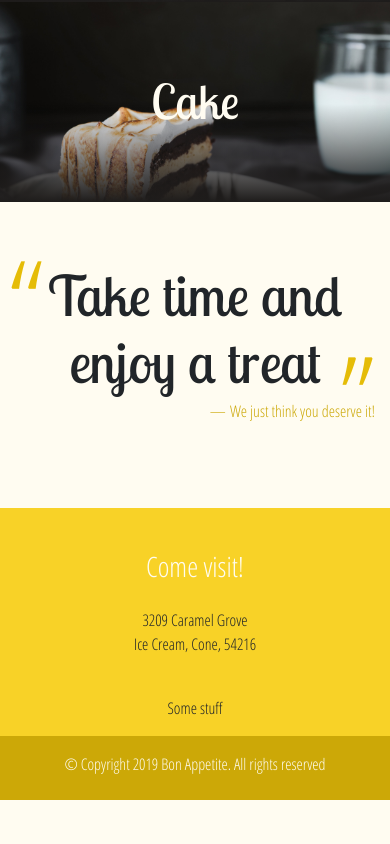
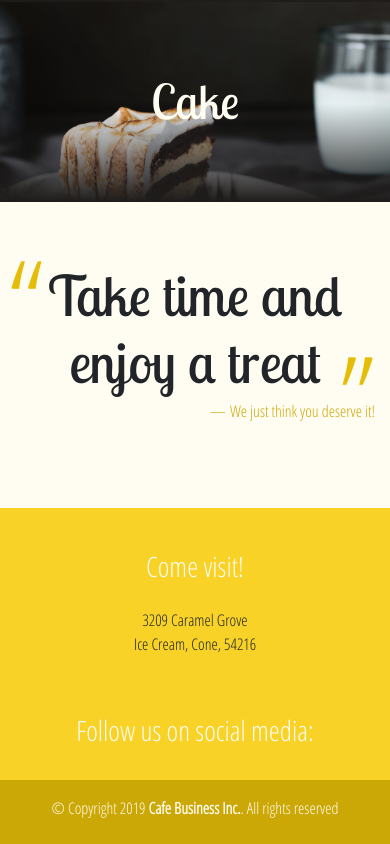
Before and after one commit to Tasess/BoneAtrophy-wip, a React (Create React App) app: page / in a window 390 px wide. Shown: the part 922-1766 px from the top of the page. Before the commit the page ends 1722 px from the top, so only its background shows below. Built offline with nearby package versions, Linux system fonts and the light colour scheme.

Commit message:
Completed Footer

```diff
--- a/src/Footer.js
+++ b/src/Footer.js
@@ -6,23 +6,26 @@ class Footer extends Component {
         <div>
             <footer>
                 <div className="row footer text-center">
-                        <div className="col-12 col-md-4">
+                        <div className="col-12 col-md-4 location">
                             <h3 className="display-5">Come visit!</h3>
                             <p>
                                 3209 Caramel Grove <br />
                                 Ice Cream, Cone, 54216
                             </p>
                         </div>
-                        <div className="col-12 col-md-3">
-                            <p>Some stuff</p>
+                        <div className="col-12 col-md-4 social-media text-center">
+                            <h3 className="display-5">Follow us on social media:</h3>
+                            <a href="http://www.facebook.com" target="__blank"><i class="fab fa-facebook-square"></i></a>
+                            <a href="http://www.twitter.com" target="__blank"><i class="fab fa-twitter-square"></i></a>
+                            <a href="http://www.instagram.com" target="__blank"><i class="fab fa-instagram"></i></a>
                         </div>
-                        <div className="col-12 col-md-3 logo">
+                        <div className="col-12 col-md-4 footer-logo">
 
                         </div>
 
                 </div>
                 <div className="footer-copyright text-center">
-                    <p>© Copyright 2019 Bon Appetite. All rights reserved</p>
+                    <p>© Copyright 2019 <b>Cafe Business Inc.</b>. All rights reserved</p>
                 </div>
             </footer>
         </div>
```
